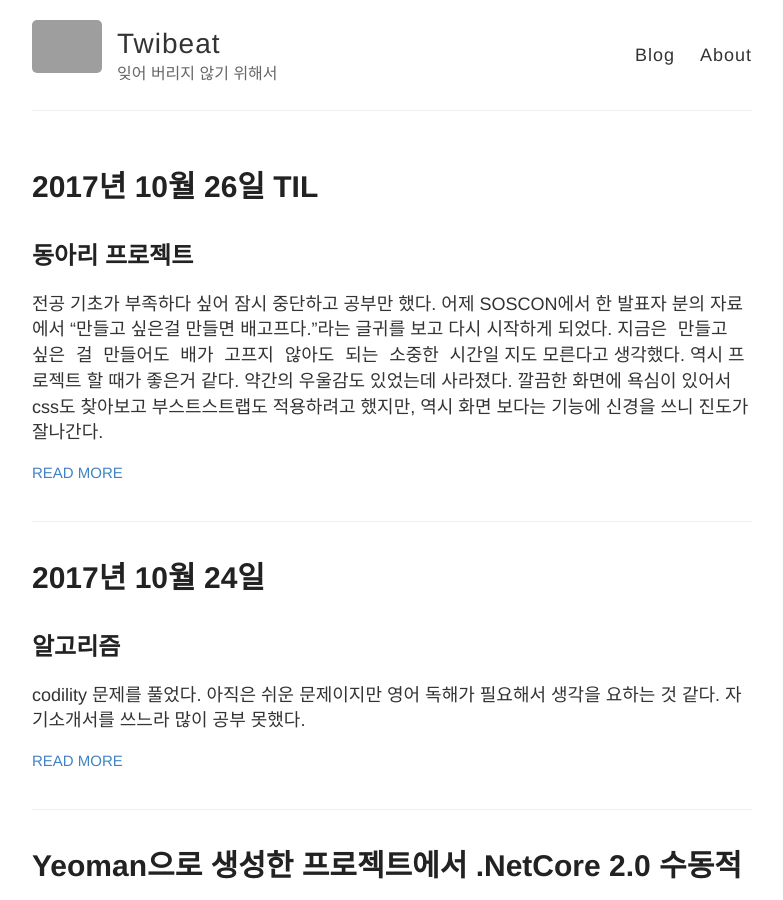
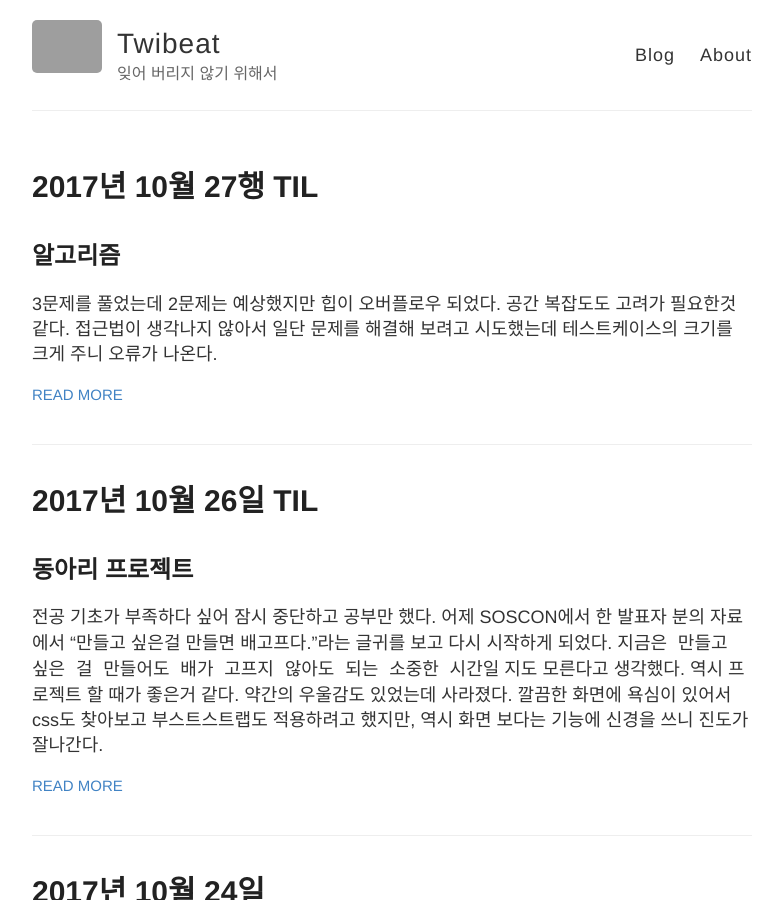
Before and after one commit to changmin-dev/changmin-dev.github.io, a Jekyll site: the page built from index.html, in a window 1280 px wide and 900 px high. Shown: the whole window, without its empty margins (248-1031 px from the left). Built offline with Jekyll 4.4.1, drawn with Linux system fonts in a browser that asks for light colours; grey boxes are pictures that could not be loaded.

Commit message:
깨진 부분 개선, 2017sus 10월 27일 TIL

```diff
--- /dev/null
+++ b/_posts/2017-10-27-TIL20171027.md
@@ -0,0 +1,10 @@
+---
+layout: post
+title: 2017년 10월 27행 TIL
+---
+
+## 알고리즘
+3문제를 풀었는데 2문제는 예상했지만 힙이 오버플로우 되었다. 공간 복잡도도 고려가 필요한것 같다. 접근법이 생각나지 않아서 일단 문제를 해결해 보려고 시도했는데 테스트케이스의 크기를 크게 주니 오류가 나온다.
+
+## HTTP
+URL에 대한 내용을 학습했다. 이후에 URL 파서를 만들어 볼 예정이다.
```
Also changed, not shown: _posts/2017-10-24-TIL20171024.md (+2 -0 lines), _posts/2017-10-26-TIL20171026.md (+1 -0 lines).
